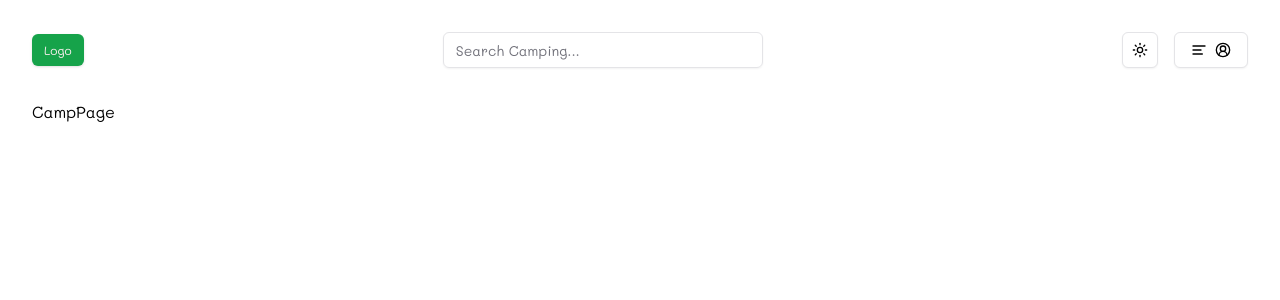
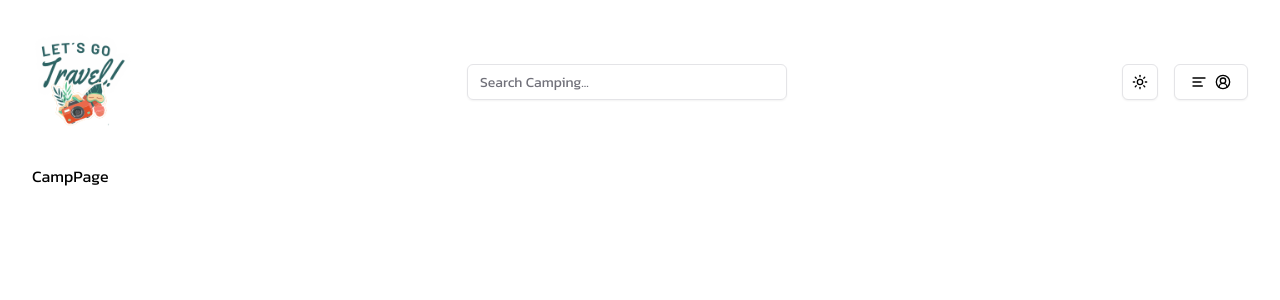
Before and after one commit to wachirastudeo/travel_app_nextjs, a Next.js app: page /camp in a window 1280 px wide. Shown: the top 300 px of the page. Built offline with nearby package versions, Linux system fonts and the light colour scheme.

Commit message:
update css

```diff
--- a/src/app/globals.css
+++ b/src/app/globals.css
@@ -16,7 +16,7 @@
     --card-foreground: 240 10% 3.9%;
     --popover: 0 0% 100%;
     --popover-foreground: 240 10% 3.9%;
-    --primary: 142.1 76.2% 36.3%;
+    --primary: 173.4 80.4% 40%;
     --primary-foreground: 355.7 100% 97.3%;
     --secondary: 240 4.8% 95.9%;
     --secondary-foreground: 240 5.9% 10%;
--- a/src/app/layout.tsx
+++ b/src/app/layout.tsx
@@ -3,15 +3,13 @@ import "./globals.css";
 import Navbar from "@/components/Navbar/Navbar";
 import Providers from "./Providers";
 import { ClerkProvider } from "@clerk/nextjs";
-import { Mali } from 'next/font/google'
+import { Kanit } from 'next/font/google'
 import { Suspense } from "react";
 
-const mali = Mali({
-  weight: '400',
+const kanit = Kanit({
+  weight: ['400', '500', '600', '700'],
   subsets: ['latin', 'thai']
 })
-
-
 
 
 export const metadata: Metadata = {
@@ -28,7 +26,7 @@ export default function RootLayout({
     <ClerkProvider>
       <html lang="en" suppressHydrationWarning>
         <body
-          className={`${mali.className} antialiased`}
+          className={`${kanit.className} antialiased`}
         >      <Suspense>
 
             <Providers>
--- a/src/components/Navbar/Logo.tsx
+++ b/src/components/Navbar/Logo.tsx
@@ -1,13 +1,18 @@
 import Link from "next/link";
 import { Button } from "../ui/button";
+import Image from "next/image";
 
 const Logo = () => {
     return (
-        <Button size="sm" asChild>
-            <Link href="/" className="text-2xl">
-                Logo
-            </Link>
-        </Button>
+        <Link href="/" className="text-2xl">
+            <Image
+                src="/logo.png"
+                alt="Logo"
+                width={100}
+                height={100}
+            />
+        </Link>
+
     );
 };
 export default Logo;
--- a/src/components/map/MapLandmark.tsx
+++ b/src/components/map/MapLandmark.tsx
@@ -47,7 +47,7 @@ const MapLandmark = ({
 }: {
   location?: { lat: number; lng: number };
 }) => {
-  const defaultLocation: Latlng = [13, 100];
+  const defaultLocation: Latlng = [14, 101];
 
   const [position, setPosition] = useState<Latlng | null>(null);
   // console.log(position);
--- a/src/utils/schemas.ts
+++ b/src/utils/schemas.ts
@@ -9,10 +9,10 @@ export const profileSchema = z.object({
 });
 
 const validateImage = () => {
-  const maxFileSize = 1024 * 1024;
+  const maxFileSize = 2024 * 2024;
   return z.instanceof(File).refine((file) => {
     return file.size <= maxFileSize;
-  }, "File size must be less than 1MB");
+  }, "File size must be less than 2MB");
 };
 
 export const imageSchema = z.object({
```
Also changed, not shown: public/logo.png (added).
